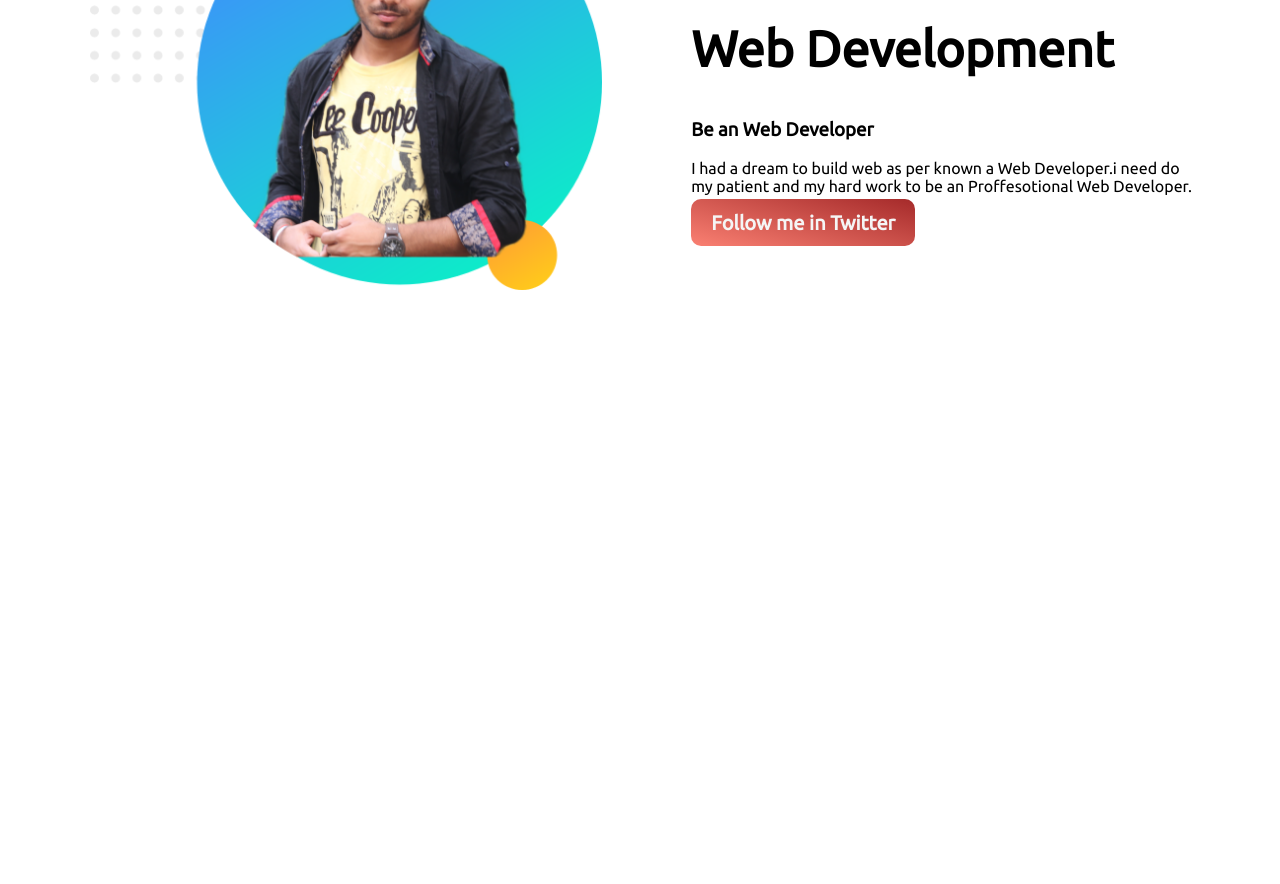
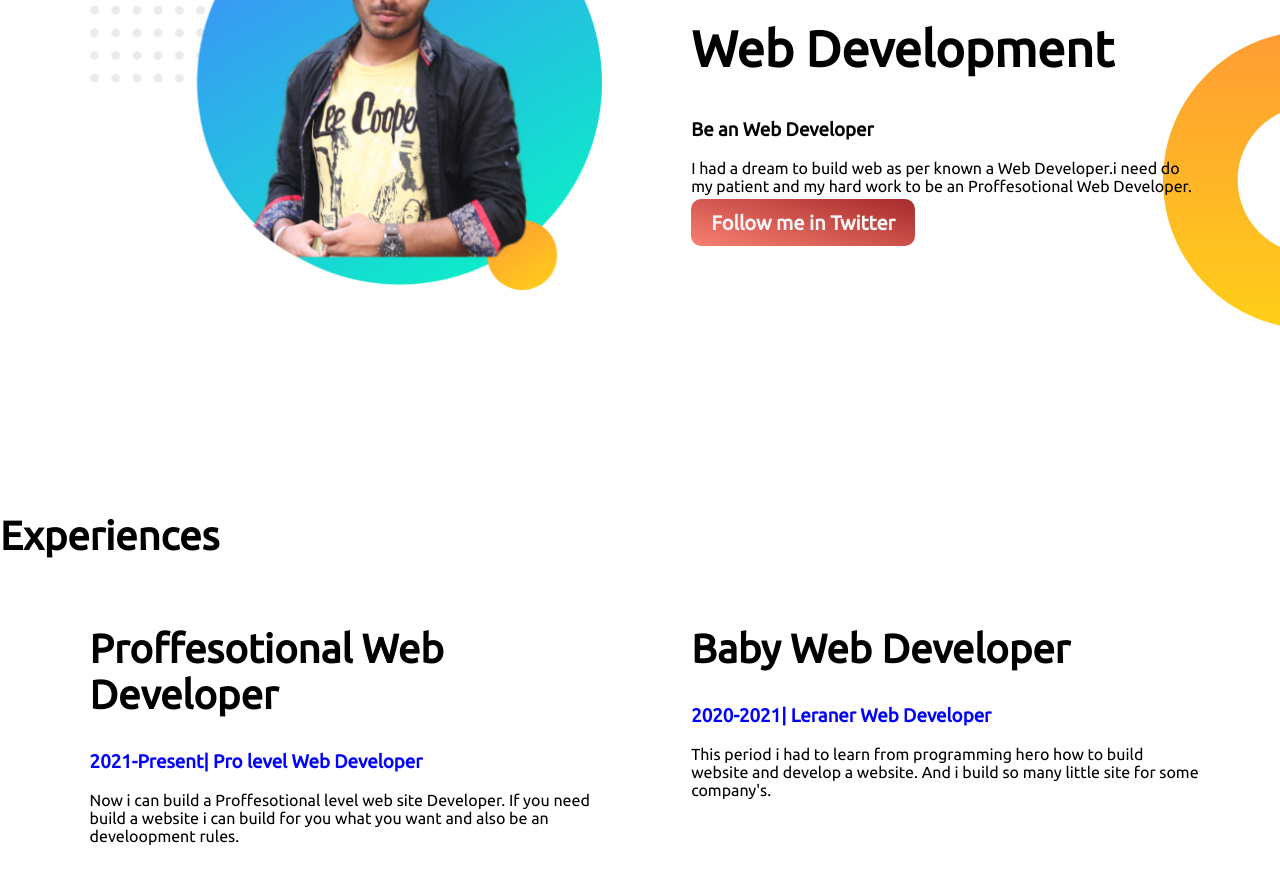
Before and after one commit to akdprince/full-website, a plain HTML site: page index.html in a window 1280 px wide. Shown: the part 720-1604 px from the top of the page. Before the commit the page ends 1200 px from the top, so only its background shows below. Drawn offline with Linux system fonts and the light colour scheme; a web font is replaced by a local one.

Commit message:
bottom start

```diff
--- a/index.html
+++ b/index.html
@@ -14,7 +14,7 @@
     <section class="top-background">
         <div class="half-side">
             <h1>Welcome to my</h1>
-            <h1><span class="first-highlight">First</span> Website</h1>
+            <h1><span class="blue-highlight">First</span> Website</h1>
             <h3>World-Class Proffesotional Web Developer</h3>
             <p>I am World Class Web Developer. I can build a Proffesotional Website to for any recomadation. If your need a student portal i can build, if your need a businees portal i also build for you.
             </p>
@@ -24,7 +24,7 @@
             <img src="images/showoff1.png" alt="">
         </div>
     </section>
-    <section>
+    <section class="middle-background">
         <div class="half-side">
             <img src="images/showoff2.png" alt="">
         </div>
@@ -36,5 +36,18 @@
             <a class="link2" target="_blank" href="https://twitter.com/Aniktheprince">Follow me in Twitter</a>
         </div>
     </section>
+    <section class="bottom">
+        <h2>Experiences</h2>
+        <div class="half-side">
+            <h2>Proffesotional Web Developer</h2>
+            <h3 class="blue-highlight">2021-Present| Pro level Web Developer</h3>
+            <p>Now i can build a Proffesotional level web site Developer. If you need build a website i can build for you what you want and also be an develoopment rules.</p>
+        </div>
+        <div class="half-side">
+            <h2>Baby Web Developer</h2>
+            <h3 class="blue-highlight">2020-2021| Leraner Web Developer</h3>
+            <p>This period i had to learn from programming hero how to build website and develop a website. And i build so many little site for some company's.</p>
+        </div>
+    </section>
 </body>
 </html>
--- a/style.css
+++ b/style.css
@@ -5,7 +5,10 @@ body{
 h1{
     font-size: 50px;
 }
-.first-highlight{
+h2{
+    font-size: 40px;
+}
+.blue-highlight{
     color: blue;
 }
 .half-side{
@@ -20,6 +23,12 @@ h1{
 .top-background{
     background-image: url("images/top-banner.png");
     background-repeat: no-repeat;
+}
+.middle-background{
+    background-image: url("images/middle.png");
+    background-repeat: no-repeat;
+    background-position: right;
+
 }
 section{
     height: 500px;
```
Also changed, not shown: images/middle.png (renamed from images/dream-bg.png).
